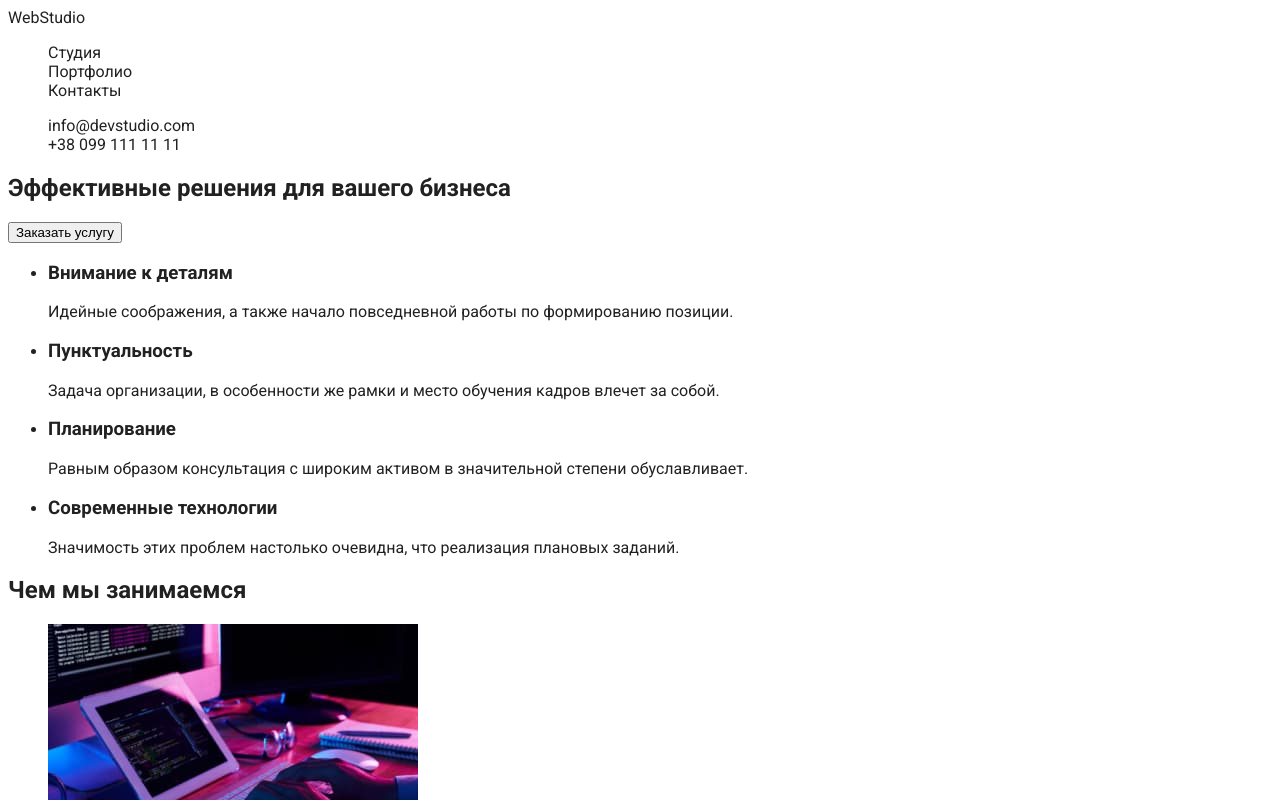
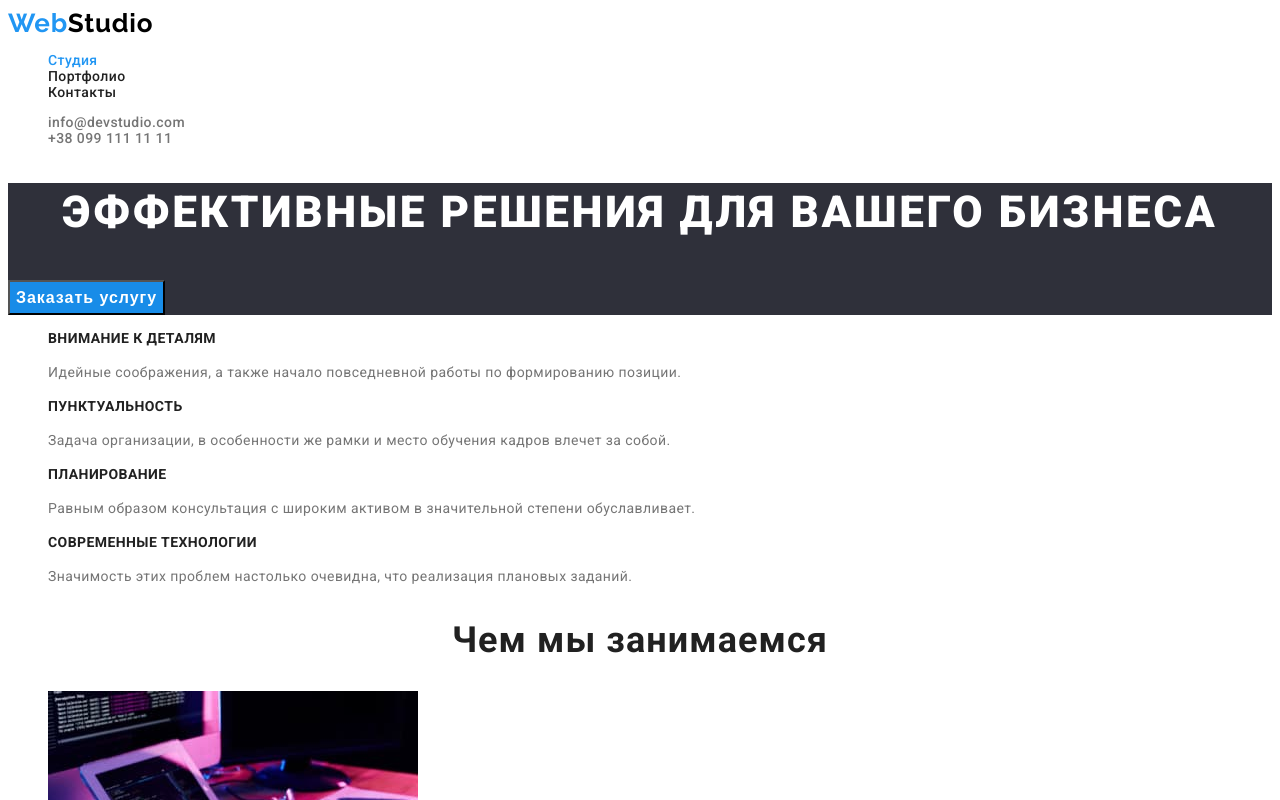
Before and after one commit to AntonyZP/goit-markup-hw-02, a plain HTML site: page index.html in a window 1280 px wide. Both pictures are taken after a click on the button "Заказать услугу". Shown: the top 800 px of the page. Drawn offline with Linux system fonts and the light colour scheme.

Commit message:
add styles of color and styles of font

```diff
--- a/css/styles.css
+++ b/css/styles.css
@@ -1,15 +1,4 @@
-/* main color 212121
-bg header FFFFFF
 
-logo 2196F3 000000
-accent bg 2196F3
-accent color FFFFFF
-p 757575
-footer bg 2F303A
-mail tel color FFFFFF96
-filter bg F5F4FA
-project-item bg EEEEEE */
-/* defced */
 :root {
     /* fonts */
     --main-font: Roboto,
@@ -17,17 +6,18 @@ project-item bg EEEEEE */
     --secondary-font: Raleway,
      sans-serif;
 
-     /* text colors */
+     /* colors */
     --main-txt-cl: #212121;
-    --accent-txt-cl: #FFFFFF;
-    --current-pg-cl: #2196F3;
+    --secondary-txt-cl: #757575;
+    --accent-txt-cl: #2196F3;
+    --secondary-accent: #188CE8;
+    --white-cl: #ffffff;
+    --btn-bg-cl: #F5F4FA;
+    --footer-bg-cl: #2F303A;
+    --footer-cl: rgba(255, 255, 255, 0.6);
+    --logo-black-cl: #000000;
 
-/* bg colors */
-    --btn-bg-cl: #F5F4FA;
-    --accent-bg-cl: #2196F3;
-    --header-bg-cl: #FFFFFF;
-    --footer-bg-cl: #2F303A;
-    --progect-item-cl: #EEEEEE;
+
 
 }
 
@@ -39,29 +29,213 @@ color: var(--main-txt-cl) ;}
 
 
 /* reset syles */
+.logo,
 .link,
 .project-link {
     text-decoration: none;
     color: currentColor;
 }
 
+.footer-address {font-style: normal;}
+
 .header-list,
 .communication,
 .button-list,
 .projects-list,
-.footer-list {
-    list-style: none;
-}
-/*
-
-.btn {font-family: inherit;
-cursor: pointer;}
-.btn mode dark
-.btn mode dark
+.footer-list,
+.features-list,
+.about-list,
+.team-list
+{list-style: none;}
 
 
-base style
+/* button styles */
+.button-filter,
+.hero-button {
+    cursor: pointer;
+}
+.hero-button
+ {color: var(--white-cl);
+background-color: var(--accent-txt-cl) ;}
+
+.button-filter {color: currentColor;
+    background-color: var(--btn-bg-cl);
+}
+
+.button-filter:hover,
+.button-filter:focus,
+.button-filter:active
+{color: var(--white-cl);
+background-color: var(--accent-txt-cl);}
+
+.hero-button:hover,
+.hero-button:focus
+{
+    background-color: var(--secondary-accent);
+}
 
 
-header
- */
+/* logo styles */
+
+
+/* link styles */
+.link:hover,
+.link:focus
+{color: var(--accent-txt-cl);}
+
+
+/* other styles*/
+.current {color: var(--accent-txt-cl);}
+
+
+/* header styles */
+.logo {
+    font-family: var(--secondary-font);
+    font-style: normal;
+    font-weight: 700;
+    font-size: 26px;
+    line-height: 1.19;
+
+    letter-spacing: 0.03em;}
+
+        .web {
+            color: var(--accent-txt-cl);
+        }
+
+        .studio {
+            color: var(--logo-black-cl);
+        }
+
+.page-header {
+
+    background-color: var(--white-cl);}
+
+.header-nav,
+.communication
+{font-style: normal;
+    font-weight: 500;
+    font-size: 14px;
+    line-height: 1.14;
+    letter-spacing: 0.03em;
+    }
+
+.communication {
+        color: var(--secondary-txt-cl);
+}
+
+
+/* hero styles  */
+.hero {background-color: var(--footer-bg-cl);}
+
+.hero-title {
+
+    color: var(--white-cl);
+
+font-weight: 900;
+font-size: 44px;
+line-height: 1.36;
+text-align: center;
+letter-spacing: 0.06em;
+text-transform: uppercase;
+}
+
+.hero-button {
+
+
+        font-weight: 700;
+        font-size: 16px;
+        line-height: 1.87;
+        display: flex;
+        align-items: center;
+        text-align: center;
+        letter-spacing: 0.06em;
+}
+
+/* features styles */
+.features-subtitle {
+
+    font-size: 14px;
+    line-height: 1.14;
+    letter-spacing: 0.03em;
+    text-transform: uppercase;}
+
+.features-deskr {
+    color: var(--secondary-txt-cl);
+
+        font-size: 14px;
+        line-height: 1.71;
+       letter-spacing: 0.03em;
+
+}
+
+
+/* /* about styles - team styles */
+.team-subtitle,
+.about-subtitle {
+
+        font-size: 36px;
+        line-height: 1.17;
+        text-align: center;
+        letter-spacing: 0.03em;
+}
+
+.team-name {
+
+        font-weight: 500;
+        font-size: 16px;
+        line-height: 1.19;
+        text-align: center;
+        letter-spacing: 0.03em;
+}
+.team-descr {
+
+    line-height: 1.19;
+    text-align: center;
+    letter-spacing: 0.03em;
+color: var(--secondary-txt-cl);
+    }
+
+
+
+    /* PORTFOLIO */
+/* filter styles */
+
+.button-filter {
+
+        font-size: 16px;
+        line-height: 1.6;
+        text-align: center;
+        letter-spacing: 0.03em;
+}
+
+.project-title {
+
+        font-size: 18px;
+        line-height: 2;
+       letter-spacing: 0.06em;
+}
+
+.project-descr {
+
+        line-height: 30px;
+       letter-spacing: 0.03em;
+    color: var(--secondary-txt-cl);
+
+}
+
+
+/* footer styles */
+.page-footer {
+    color: var(--footer-cl);
+    background-color: var(--footer-bg-cl);
+
+}
+.footer-address {
+
+        font-size: 14px;
+        line-height: 1.71;
+        letter-spacing: 0.03em;
+
+}
+.address.link {color: var(--white-cl);
+}
--- a/index.html
+++ b/index.html
@@ -16,7 +16,9 @@
   <body>
     <!-- Шапка -->
     <header class="page-header">
-      <a class="logo link" href="index.html">WebStudio</a>
+      <a class="logo" href="index.html"
+        ><span class="web">Web</span><span class="studio">Studio</span></a
+      >
       <nav class="header-nav">
         <ul class="header-list">
           <li class="header-item">
@@ -30,7 +32,7 @@
       </nav>
       <ul class="communication">
         <li><a class="header-mail link" href="mialto:info@devstudio.com">info@devstudio.com</a></li>
-        <li><a class="header-phone link" href="tel:+380961111111"></a>+38 099 111 11 11</li>
+        <li><a class="header-phone link" href="tel:+380961111111">+38 099 111 11 11</a></li>
       </ul>
     </header>
     <main>
@@ -113,8 +115,10 @@
     </main>
     <!-- Footer -->
     <footer class="page-footer">
-      <a class="logo link" href="index.html">WebStudio</a>
-      <address class="footer-adress">
+      <a class="logo" href="index.html"
+        ><span class="web">Web</span><span class="studio">Studio</span></a
+      >
+      <address class="footer-address">
         <ul class="footer-list">
           <li class="footer-item">
             <a
@@ -125,8 +129,12 @@
               >г. Киев, пр-т Леси Украинки, 26</a
             >
           </li>
-          <li class="footer-item">info@example.com</li>
-          <li class="footer-item">+38 099 111 11 11</li>
+          <li>
+            <a class="link" href="mialto:info@devstudio.com">info@example.com</a>
+          </li>
+          <li>
+            <a class="link" href="tel:+380961111111">+38 099 111 11 11</a>
+          </li>
         </ul>
       </address>
     </footer>
```
Also changed, not shown: portfolio.html (+23 -11 lines).
